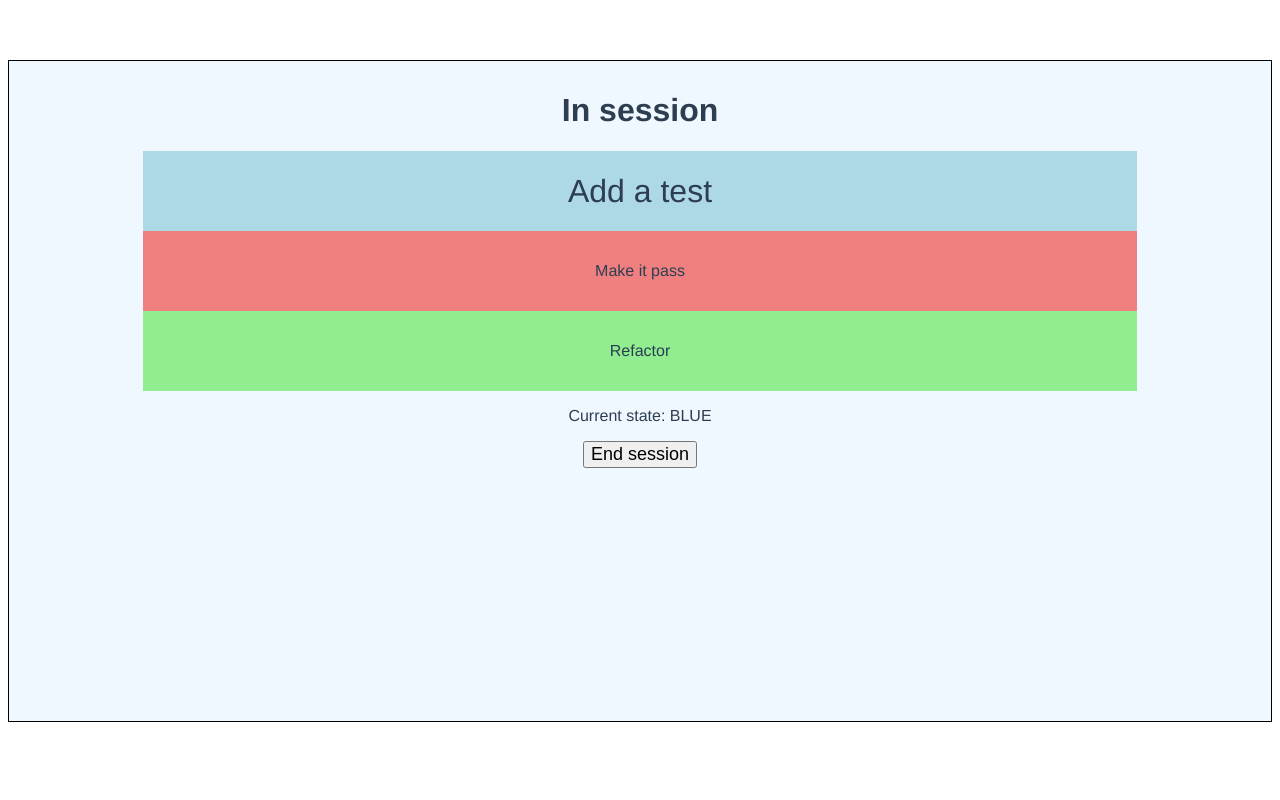
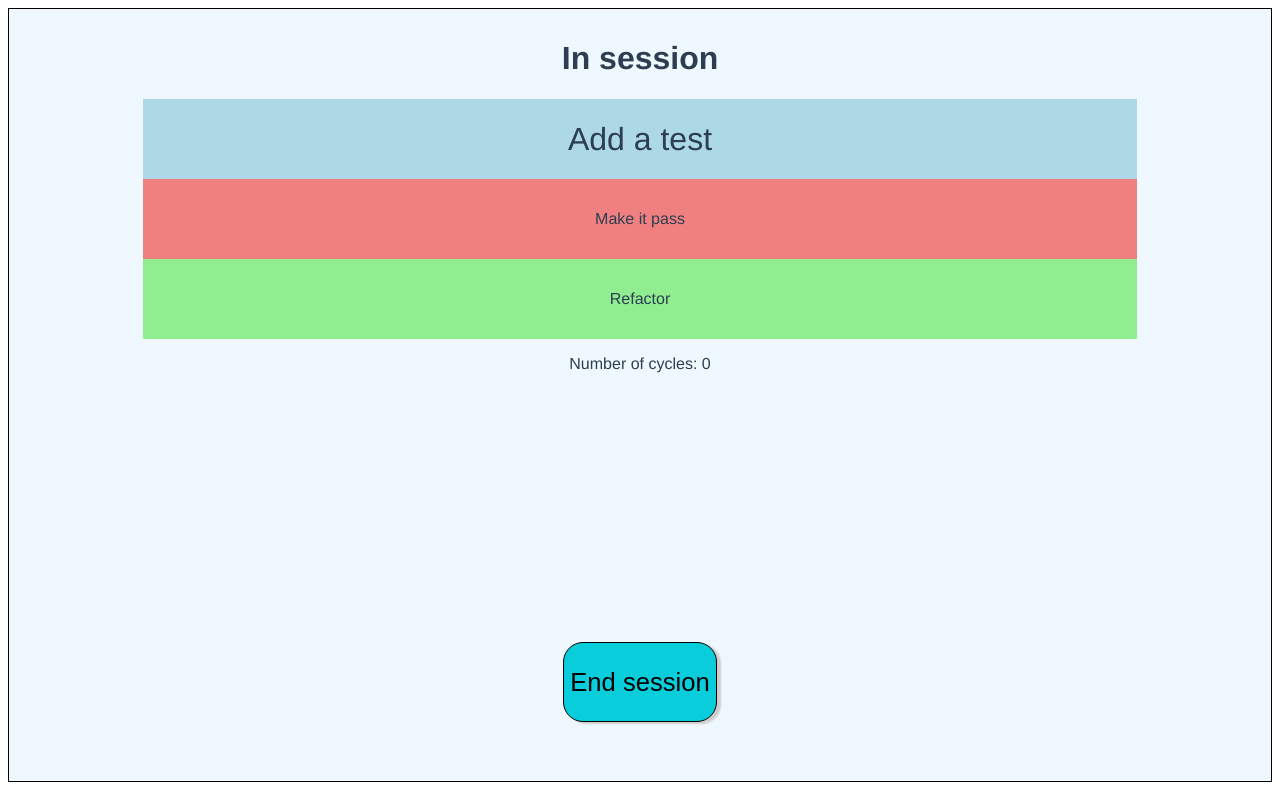
Before and after one commit to ProAgileAB/TDDStats, a Vue app: page / in a window 1280 px wide. Both pictures are taken after a click on the button "Start session". Built offline with nearby package versions, Linux system fonts and the light colour scheme.

Commit message:
Added rediculously good looking buttons

```diff
--- a/src/App.vue
+++ b/src/App.vue
@@ -1,18 +1,21 @@
 <template>
   <div id="app">
-    <Pages msg="TDD Statistics"/>
+    <Pages msg="TDD Statistics" />
   </div>
 </template>
 
 <script>
-import Pages from './components/Pages.vue'
+import Pages from "./components/Pages.vue";
 
 export default {
-  name: 'App',
+  name: "App",
   components: {
     Pages
+  },
+  async created() {
+    await navigator.wakeLock.request();
   }
-}
+};
 </script>
 
 <style>
@@ -22,6 +25,5 @@ export default {
   -moz-osx-font-smoothing: grayscale;
   text-align: center;
   color: #2c3e50;
-  margin-top: 60px;
 }
 </style>
--- a/src/components/Pages.vue
+++ b/src/components/Pages.vue
@@ -1,46 +1,65 @@
 <template>
   <div class="pages_background">
-    <Splash v-if="page === 'SPLASH'" @start-session="nextPage"/>
-    <Session v-if="page === 'SESSION'" @end-session="nextPage"/>
-    <Summary v-if="page === 'SUMMARY'" @exit-session="nextPage"/>
+    <Splash v-if="page === 'SPLASH'" @start-session="nextPage" />
+    <Session v-if="page === 'SESSION'" @end-session="nextPage" />
+    <Summary v-if="page === 'SUMMARY'" @exit-session="nextPage" />
   </div>
 </template>
 
 <script>
+import Splash from "./Splash.vue";
+import Session from "./Session.vue";
+import Summary from "./Summary.vue";
 
-import Splash from './Splash.vue'
-import Session from './Session.vue'
-import Summary from './Summary.vue'
-
-const FLOW = ['SPLASH', 'SESSION', 'SUMMARY']
+const FLOW = ["SPLASH", "SESSION", "SUMMARY"];
 
 export default {
-  name: 'Pages',
+  name: "Pages",
   components: {
-    Splash, Session, Summary
+    Splash,
+    Session,
+    Summary
   },
-  data: function () {
+  data: function() {
     return {
-      page: 'SPLASH',
-    }
+      page: "SPLASH"
+    };
   },
   methods: {
-    nextPage: function () {
-      var currIndex = FLOW.indexOf(this.page)
-      var newIndex = (currIndex + 1) % FLOW.length
-      this.page = FLOW[newIndex]
+    nextPage: function() {
+      var currIndex = FLOW.indexOf(this.page);
+      var newIndex = (currIndex + 1) % FLOW.length;
+      this.page = FLOW[newIndex];
     }
   }
-}
+};
 </script>
 
-<style scoped>
+<style>
 .pages_background {
   background-color: aliceblue;
   border-color: black;
   border-style: solid;
   border-width: 1px;
-  height: 80vh;
+  height: 94vh;
   padding: 10px;
 }
+
+.button {
+  font-size: 1.6rem;
+  vertical-align: bottom;
+  height: 5rem;
+  border: 1px solid #000;
+  border-radius: 20px;
+  box-shadow: 4px 2px 2px #ccc;
+  background-color: #09cdda;
+}
+
+.page {
+  height: 100%;
+}
+
+.section {
+  height: 80%;
+}
 </style>
--- a/src/components/Session.vue
+++ b/src/components/Session.vue
@@ -1,44 +1,53 @@
 <template>
   <div class="page" v-on:click="nextState">
+    <div class="section">
       <h1>In session</h1>
-    <p class="STATE BLUE" v-bind:class="{ ACTIVE: state==='BLUE' }">
+      <p class="STATE BLUE" v-bind:class="{ ACTIVE: state === 'BLUE' }">
         Add a test
       </p>
-    <p class="STATE RED" v-bind:class="{ ACTIVE: state==='RED' }">
+      <p class="STATE RED" v-bind:class="{ ACTIVE: state === 'RED' }">
         Make it pass
       </p>
-    <p class="STATE GREEN" v-bind:class="{ ACTIVE: state==='GREEN' }">
+      <p class="STATE GREEN" v-bind:class="{ ACTIVE: state === 'GREEN' }">
         Refactor
       </p>
-    <p>Current state: {{ state }}</p>
-    <button :disabled="state !== 'BLUE'" class="button" v-on:click="$emit('end-session')">End session</button>
+      <p>Number of cycles: {{ noCycles }}</p>
+    </div>
+    <button
+      :disabled="state !== 'BLUE'"
+      class="button"
+      v-on:click="$emit('end-session')"
+    >
+      End session
+    </button>
   </div>
 </template>
 
 <script>
-
-const STATES = ['BLUE', 'RED', 'GREEN']
+const STATES = ["BLUE", "RED", "GREEN"];
 
 export default {
   name: "Session",
   data: function() {
     return {
-      state: STATES[0]
-    }
+      state: STATES[0],
+      noCycles: 0
+    };
   },
   methods: {
     nextState: function() {
-      var currState = STATES.indexOf(this.state)
-      var nextState = (currState + 1) % STATES.length
-      this.state = STATES[nextState]
+      var currState = STATES.indexOf(this.state);
+      var nextState = (currState + 1) % STATES.length;
+      this.state = STATES[nextState];
+      if (nextState === 0) {
+        this.noCycles++;
       }
     }
   }
+};
 </script>
 
 <style scoped>
-@import './button.css';
-@import './page.css';
 .BLUE {
   background-color: lightblue;
   border-width: 2px;
@@ -56,10 +65,7 @@ export default {
 .STATE {
   line-height: 10vh;
   width: 80%;
-  margin: 0 auto;
-  alignment: center;
-  text-align: center;
-  vertical-align: center;
+  margin: auto;
   height: 10vh;
 }
 </style>
--- a/src/components/Splash.vue
+++ b/src/components/Splash.vue
@@ -1,19 +1,21 @@
 <template>
   <div class="page">
-    <h1>TDD Stats app</h1>
-    <p>Keep track of what TDD state you are in,
-      and see how much time you spend in each!</p>
-    <button class="button" v-on:click="$emit('start-session')">Start session</button>
+    <div class="section">
+      <h1>TDD Stats app</h1>
+      <p>Starttime: {{ Date.now() }}</p>
+      <p>
+        Keep track of what TDD state you are in, and see how much time you spend
+        in each!
+      </p>
+    </div>
+    <button class="button" v-on:click="$emit('start-session')">
+      Start session
+    </button>
   </div>
 </template>
 
 <script>
 export default {
-  name: "Splash",
-}
+  name: "Splash"
+};
 </script>
-
-<style scoped>
-@import './page.css';
-@import './button.css';
-</style>
--- a/src/components/Summary.vue
+++ b/src/components/Summary.vue
@@ -1,20 +1,20 @@
 <template>
-  <div>
-    <h1>Session summary</h1>
-    <p>Total time: 200 s</p>
-    <p>Adding tests (BLUE): 33% of time (66 s)</p>
-    <p>Making them pass (RED): 50% of time (100 s)</p>
-    <p>Refactoring (GREEN): 17% of time (34 s)</p>
-    <button class="button" v-on:click="$emit('exit-session')">Exit session</button>
+  <div class="page">
+    <div class="section">
+      <h1>Session summary</h1>
+      <p>Total time: 200 s</p>
+      <p>Adding tests (BLUE): 33% of time (66 s)</p>
+      <p>Making them pass (RED): 50% of time (100 s)</p>
+      <p>Refactoring (GREEN): 17% of time (34 s)</p>
+    </div>
+    <button class="button" v-on:click="$emit('exit-session')">
+      Exit session
+    </button>
   </div>
 </template>
 
 <script>
 export default {
-  name: "Summary",
-}
+  name: "Summary"
+};
 </script>
-
-<style scoped>
-@import './button.css';
-</style>
--- a/src/components/button.css
+++ /dev/null
@@ -1,4 +0,0 @@
-.button {
-  font-size: large;
-  vertical-align: bottom;
-}
--- a/src/components/page.css
+++ /dev/null
@@ -1,3 +0,0 @@
-.page {
-  height: 100%
-}
```
Lines whose indentation alone changed are shown as unchanged.
